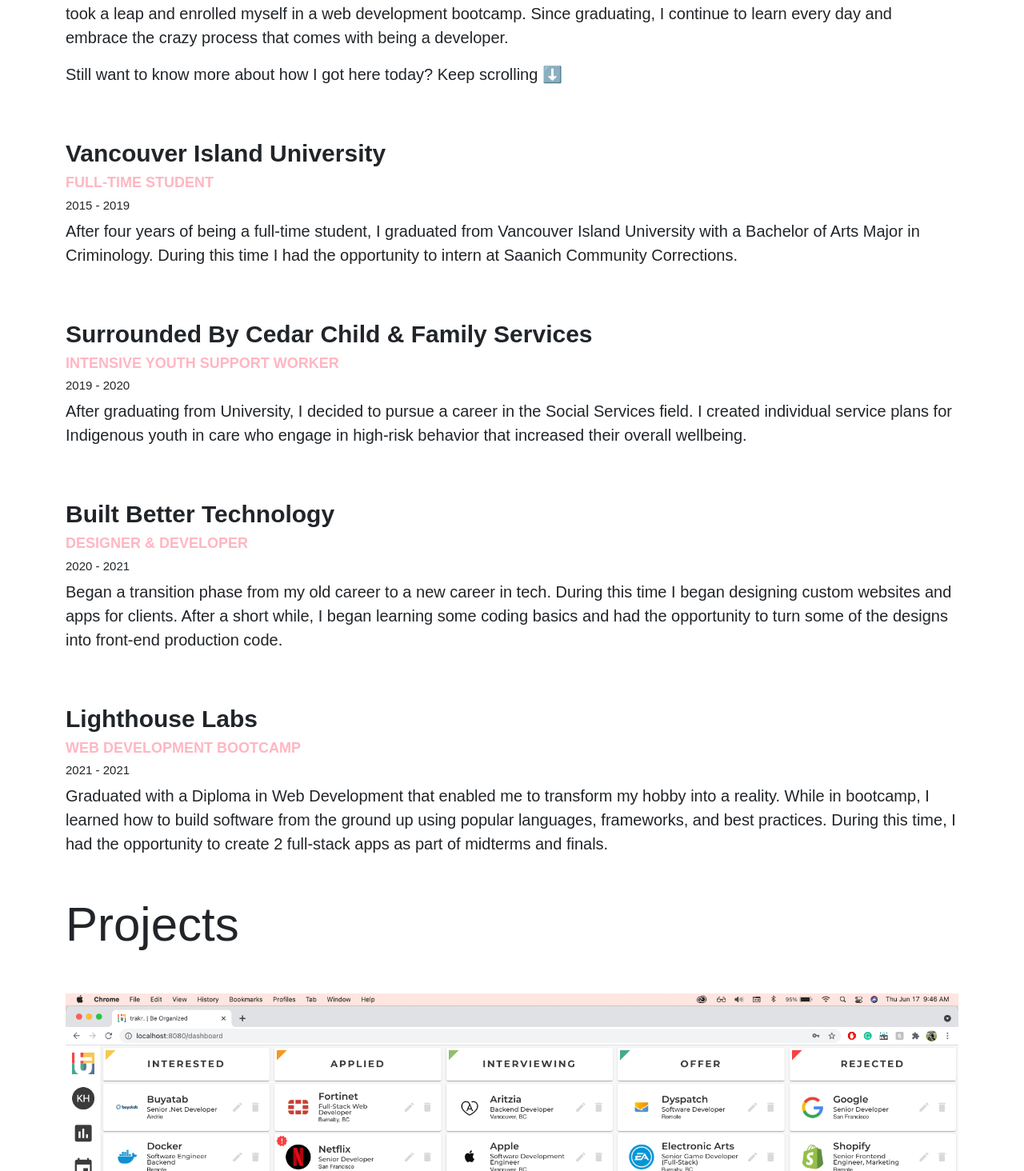
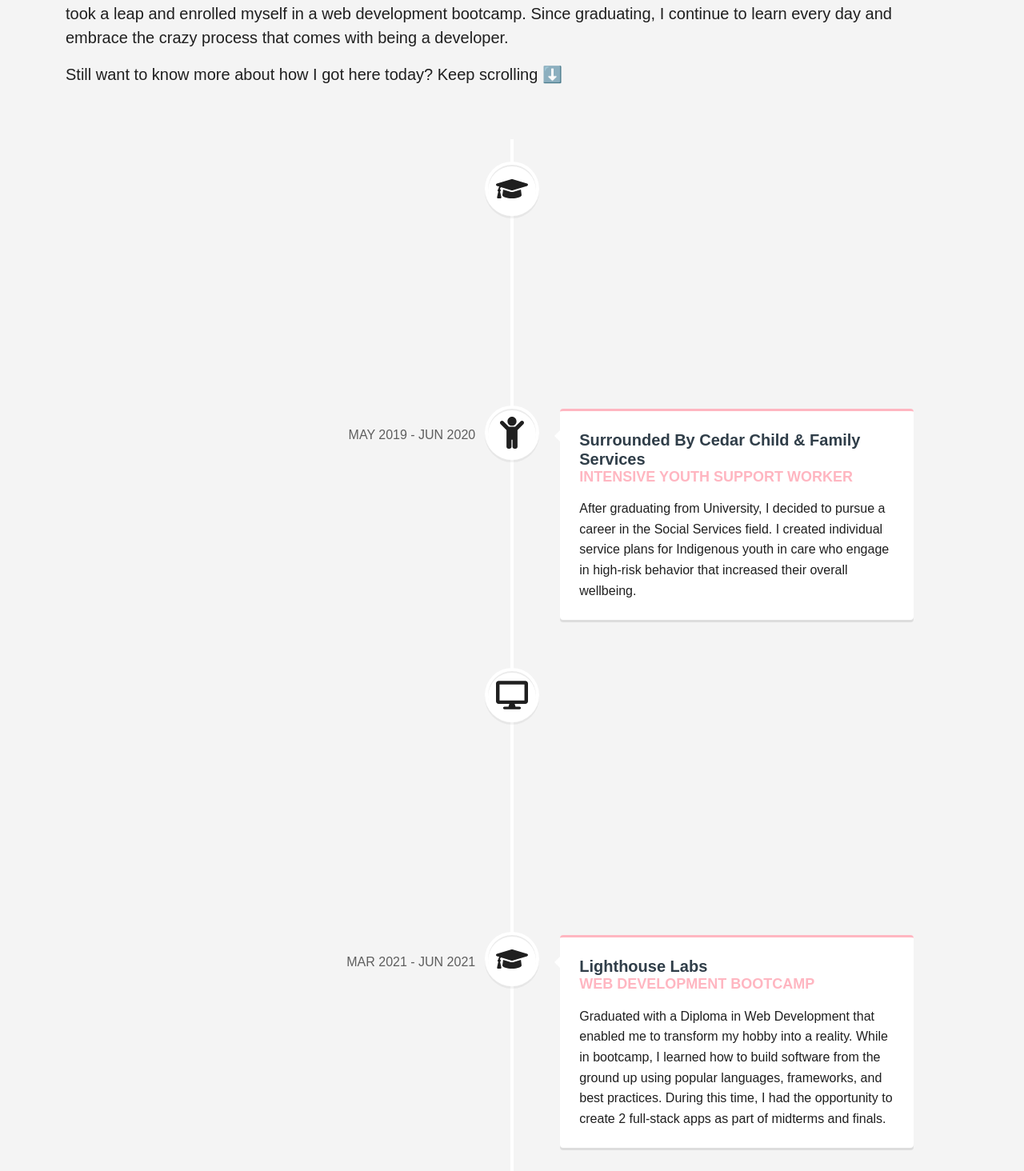
Before and after one commit to courtamos/courtamos-portfolio, a React (Create React App) app: page / in a window 1280 px wide. Shown: the part 1086-2550 px from the top of the page at 80% size. Built offline with nearby package versions, Linux system fonts and the light colour scheme.

Commit message:
create timeline for about section

```diff
--- a/package.json
+++ b/package.json
@@ -22,6 +22,7 @@
     "react-dom": "^17.0.2",
     "react-scripts": "4.0.3",
     "react-scroll": "^1.8.2",
+    "react-vertical-timeline-component": "^3.3.3",
     "reactstrap": "^8.9.0",
     "styled-components": "^5.3.0",
     "typescript": "^4.3.4",
@@ -55,6 +56,7 @@
     "styled-components": "^5"
   },
   "devDependencies": {
-    "@types/react-scroll": "^1.8.2"
+    "@types/react-scroll": "^1.8.2",
+    "@types/react-vertical-timeline-component": "^3.0.0"
   }
 }
--- a/src/components/About/About.tsx
+++ b/src/components/About/About.tsx
@@ -1,5 +1,5 @@
 import React from "react";
-import { Experience } from "./Experience";
+import { AboutTimeline } from "./AboutTimeline";
 
 export const About = () => {
   return (
@@ -19,34 +19,7 @@
           Still want to know more about how I got here today? Keep scrolling ⬇️
         </p>
       </div>
-      <Experience
-        companyName="Vancouver Island University"
-        jobTitle="Full-Time Student"
-        yearFrom={2015}
-        yearTo={2019}
-        details="After four years of being a full-time student, I graduated from Vancouver Island University with a Bachelor of Arts Major in Criminology. During this time I had the opportunity to intern at Saanich Community Corrections."
-      />
-      <Experience
-        companyName="Surrounded By Cedar Child & Family Services"
-        jobTitle="Intensive Youth Support Worker"
-        yearFrom={2019}
-        yearTo={2020}
-        details="After graduating from University, I decided to pursue a career in the Social Services field. I created individual service plans for Indigenous youth in care who engage in high-risk behavior that increased their overall wellbeing."
-      />
-      <Experience
-        companyName="Built Better Technology"
-        jobTitle="Designer & Developer"
-        yearFrom={2020}
-        yearTo={2021}
-        details="Began a transition phase from my old career to a new career in tech. During this time I began designing custom websites and apps for clients. After a short while, I began learning some coding basics and had the opportunity to turn some of the designs into front-end production code."
-      />
-      <Experience
-        companyName="Lighthouse Labs"
-        jobTitle="Web Development Bootcamp"
-        yearFrom={2021}
-        yearTo={2021}
-        details="Graduated with a Diploma in Web Development that enabled me to transform my hobby into a reality. While in bootcamp, I learned how to build software from the ground up using popular languages, frameworks, and best practices. During this time, I had the opportunity to create 2 full-stack apps as part of midterms and finals. "
-      />
+      <AboutTimeline />
     </section>
   );
 };
--- /dev/null
+++ b/src/components/About/AboutTimeline.tsx
@@ -0,0 +1,190 @@
+import React from "react";
+import {
+  VerticalTimeline,
+  VerticalTimelineElement,
+} from "react-vertical-timeline-component";
+import "react-vertical-timeline-component/style.min.css";
+import { FontAwesomeIcon } from "@fortawesome/react-fontawesome";
+import {
+  faGraduationCap,
+  faDesktop,
+  faChild,
+} from "@fortawesome/free-solid-svg-icons";
+
+export const AboutTimeline = () => {
+  return (
+    <div style={{ paddingTop: "50px" }}>
+      <VerticalTimeline>
+        <VerticalTimelineElement
+          className="vertical-timeline-element--work"
+          contentStyle={{
+            background: "#fffff",
+            color: "#1f1f1f",
+            borderTop: "3px solid lightpink",
+          }}
+          contentArrowStyle={{ borderRight: "7px solid #ffffff" }}
+          date="SEP 2015 - APR 2019"
+          iconStyle={{
+            background: "#ffffff",
+            color: "#1f1f1f",
+            display: "flex",
+            justifyContent: "center",
+            alignItems: "center",
+          }}
+          icon={
+            <FontAwesomeIcon
+              icon={faGraduationCap}
+              style={{
+                width: "40px",
+                height: "40px",
+                left: "auto",
+                top: "0%",
+                margin: "0px",
+              }}
+            />
+          }
+        >
+          <h2 className="vertical-timeline-element-title">
+            Vancouver Island University
+          </h2>
+          <h3 className="vertical-timeline-element-subtitle">
+            Full-Time Student
+          </h3>
+          <p style={{ fontWeight: "normal" }}>
+            After four years of being a full-time student, I graduated from
+            Vancouver Island University with a Bachelor of Arts Major in
+            Criminology. During this time I had the opportunity to intern at
+            Saanich Community Corrections.
+          </p>
+        </VerticalTimelineElement>
+
+        <VerticalTimelineElement
+          className="vertical-timeline-element--work"
+          contentStyle={{
+            background: "#fffff",
+            color: "#1f1f1f",
+            borderTop: "3px solid lightpink",
+          }}
+          date="MAY 2019 - JUN 2020"
+          iconStyle={{
+            background: "#ffffff",
+            color: "#1f1f1f",
+            display: "flex",
+            justifyContent: "center",
+            alignItems: "center",
+          }}
+          icon={
+            <FontAwesomeIcon
+              icon={faChild}
+              style={{
+                width: "40px",
+                height: "40px",
+                left: "auto",
+                top: "0%",
+                margin: "0px",
+              }}
+            />
+          }
+        >
+          <h2 className="vertical-timeline-element-title">
+            Surrounded By Cedar Child & Family Services
+          </h2>
+          <h3 className="vertical-timeline-element-subtitle">
+            Intensive Youth Support Worker
+          </h3>
+          <p style={{ fontWeight: "normal" }}>
+            After graduating from University, I decided to pursue a career in
+            the Social Services field. I created individual service plans for
+            Indigenous youth in care who engage in high-risk behavior that
+            increased their overall wellbeing.
+          </p>
+        </VerticalTimelineElement>
+
+        <VerticalTimelineElement
+          className="vertical-timeline-element--work"
+          contentStyle={{
+            background: "#fffff",
+            color: "#1f1f1f",
+            borderTop: "3px solid lightpink",
+          }}
+          date="JUN 2020 - MAR 2021"
+          iconStyle={{
+            background: "#ffffff",
+            color: "#1f1f1f",
+            display: "flex",
+            justifyContent: "center",
+            alignItems: "center",
+          }}
+          icon={
+            <FontAwesomeIcon
+              icon={faDesktop}
+              style={{
+                width: "40px",
+                height: "40px",
+                left: "auto",
+                top: "0%",
+                margin: "0px",
+              }}
+            />
+          }
+        >
+          <h2 className="vertical-timeline-element-title">
+            Built Better Technology
+          </h2>
+          <h3 className="vertical-timeline-element-subtitle">
+            Web Designer & Developer
+          </h3>
+          <p style={{ fontWeight: "normal" }}>
+            Began a transition phase from my old career to a new career in tech.
+            During this time I began designing custom websites and apps for
+            clients. After a short while, I began learning some coding basics
+            and had the opportunity to turn some of the designs into front-end
+            production code.
+          </p>
+        </VerticalTimelineElement>
+
+        <VerticalTimelineElement
+          className="vertical-timeline-element--work"
+          contentStyle={{
+            background: "#fffff",
+            color: "#1f1f1f",
+            borderTop: "3px solid lightpink",
+          }}
+          date="MAR 2021 - JUN 2021"
+          iconStyle={{
+            background: "#ffffff",
+            color: "#1f1f1f",
+            display: "flex",
+            justifyContent: "center",
+            alignItems: "center",
+          }}
+          icon={
+            <FontAwesomeIcon
+              icon={faGraduationCap}
+              style={{
+                width: "40px",
+                height: "40px",
+                left: "auto",
+                top: "0%",
+                margin: "0px",
+              }}
+            />
+          }
+        >
+          <h2 className="vertical-timeline-element-title">Lighthouse Labs</h2>
+          <h3 className="vertical-timeline-element-subtitle">
+            Web Development Bootcamp
+          </h3>
+          <p style={{ fontWeight: "normal" }}>
+            Graduated with a Diploma in Web Development that enabled me to
+            transform my hobby into a reality. While in bootcamp, I learned how
+            to build software from the ground up using popular languages,
+            frameworks, and best practices. During this time, I had the
+            opportunity to create 2 full-stack apps as part of midterms and
+            finals.
+          </p>
+        </VerticalTimelineElement>
+      </VerticalTimeline>
+    </div>
+  );
+};
--- a/src/components/About/Experience.tsx
+++ /dev/null
@@ -1,28 +0,0 @@
-import React from "react";
-
-interface Props {
-  companyName: string;
-  jobTitle: string;
-  yearFrom: number;
-  yearTo: number;
-  details: string;
-}
-
-export const Experience: React.FC<Props> = ({
-  companyName,
-  jobTitle,
-  yearFrom,
-  yearTo,
-  details,
-}) => {
-  return (
-    <div style={{ paddingTop: "50px" }}>
-      <h2>{companyName}</h2>
-      <h3>{jobTitle}</h3>
-      <h4>
-        {yearFrom} - {yearTo}
-      </h4>
-      <p>{details}</p>
-    </div>
-  );
-};
--- a/src/index.scss
+++ b/src/index.scss
@@ -1,10 +1,7 @@
 body {
   font-family: "Poppins", sans-serif !important;
+  background-color: #f4f4f4 !important;
 }
-
-// section {
-//   min-height: 100vh;
-// }
 
 section#banner {
   height: 100vh;
@@ -12,11 +9,13 @@
 
 body h1 {
   font-size: 60px;
+  color: #1f1f1f;
 }
 
 body h2 {
   font-size: 30px;
   font-weight: 600;
+  color: #1f1f1f;
 }
 
 body h3 {
@@ -28,8 +27,10 @@
 
 body h4 {
   font-size: 15px;
+  color: #1f1f1f;
 }
 
 body p {
   font-size: 20px;
+  color: #1f1f1f;
 }
```
Also changed, not shown: 1 other file (tests, documents, lock files or other folders).
